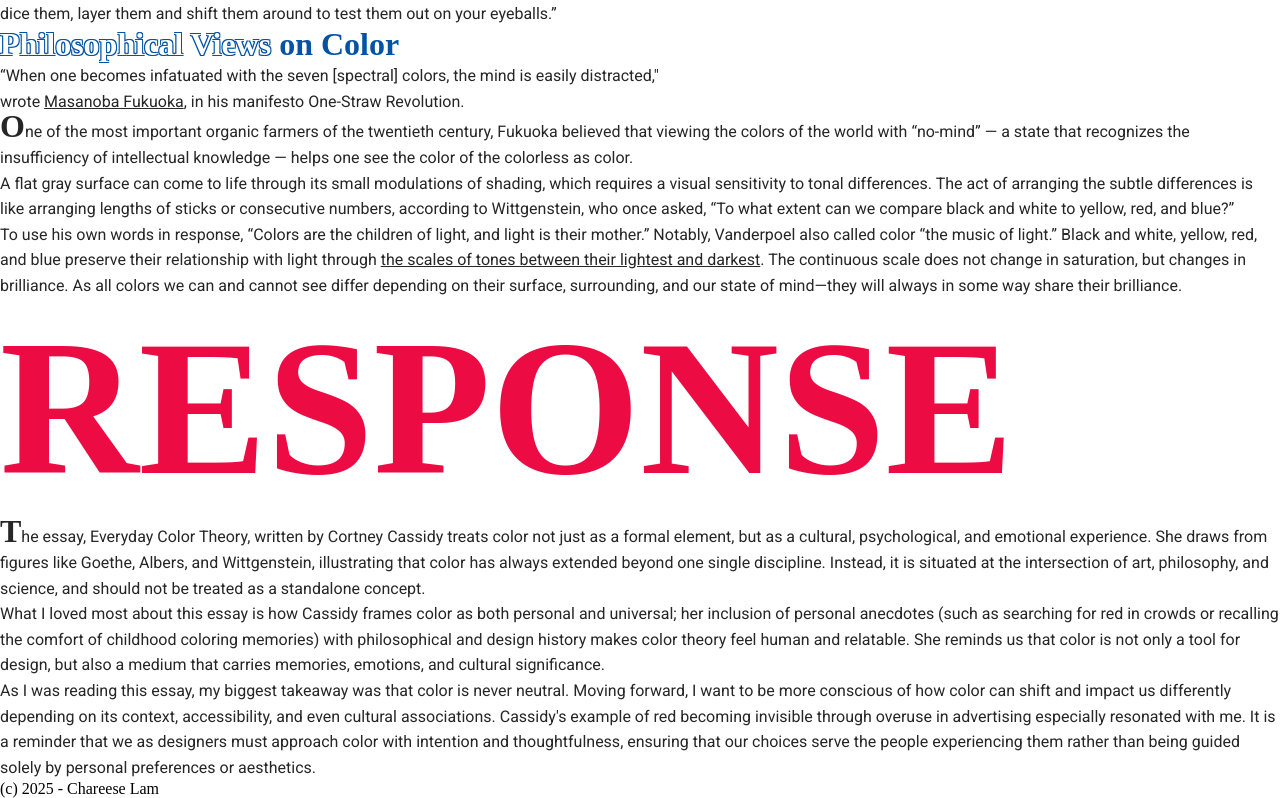
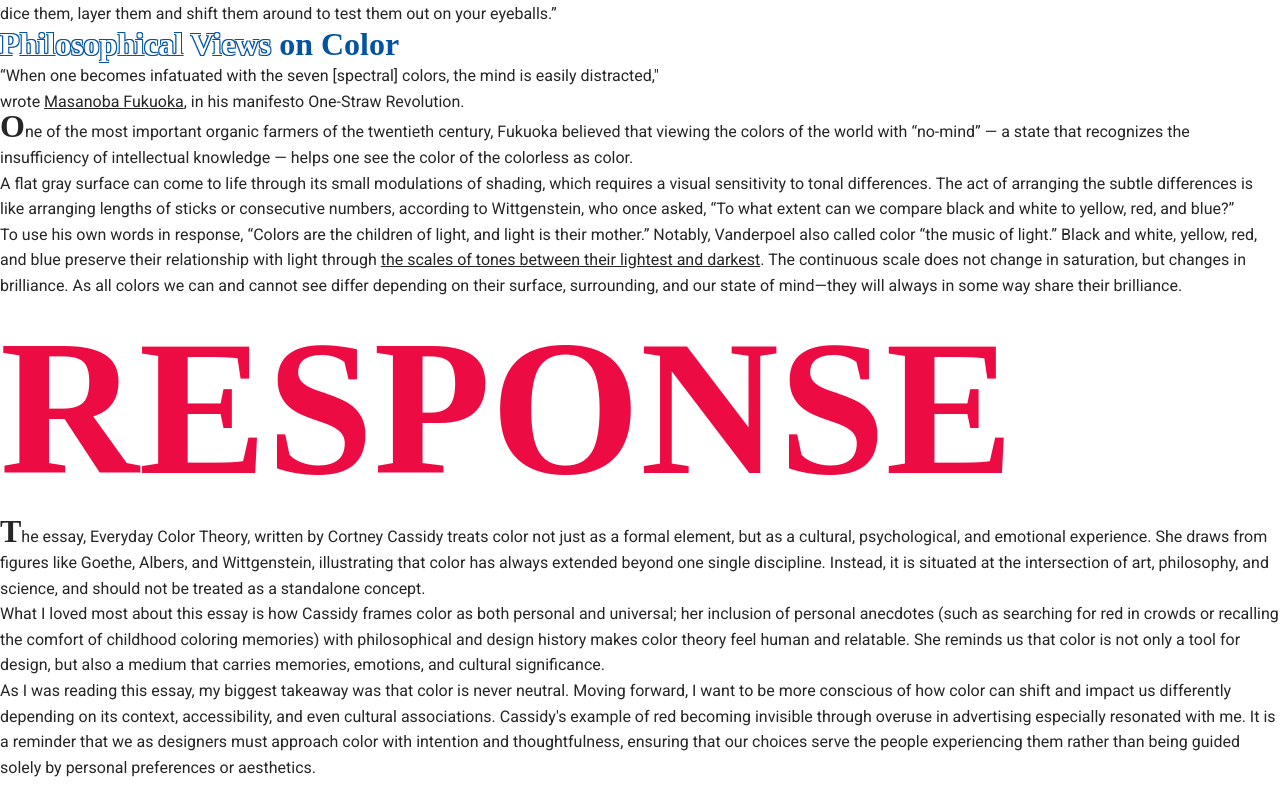
Before and after one commit to chareeselam/manuscript, a plain HTML site: page index.html in a window 1280 px wide. Shown: the part 2955-3753 px from the top of the page. Drawn offline with Linux system fonts and the light colour scheme; a web font is replaced by a local one.

Commit message:
Removed footer

```diff
--- a/index.html
+++ b/index.html
@@ -135,9 +135,5 @@
 				<p>As I was reading this essay, my biggest takeaway was that color is never neutral. Moving forward, I want to be more conscious of how color can shift and impact us differently depending on its context, accessibility, and even cultural associations. Cassidy's example of red becoming invisible through overuse in advertising especially resonated with me. It is a reminder that we as designers must approach color with intention and thoughtfulness, ensuring that our choices serve the people experiencing them rather than being guided solely by personal preferences or aesthetics.</p>
 			</section>
 		</main>
-
-		<footer>
-			<small>(c) 2025 - Chareese Lam</small>
-		</footer>
 	</body>
 </html>
```
